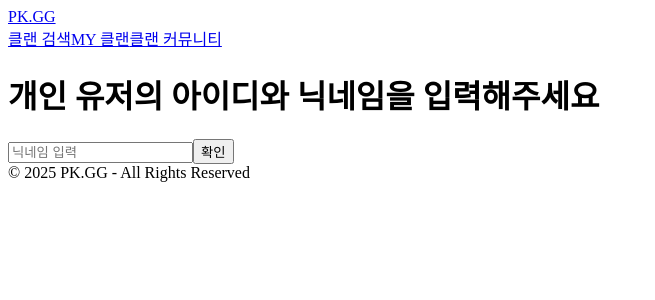
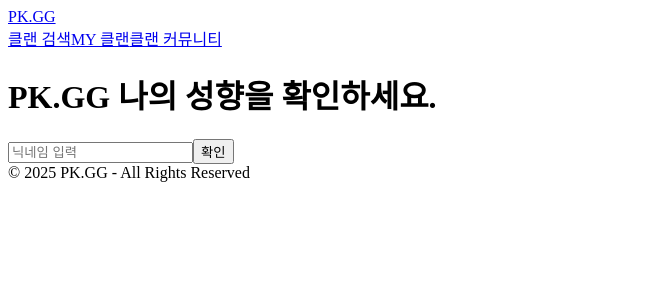
Before and after one commit to Parksark/PK-.gg, a Next.js app: page / in a window 1280 px wide. Shown: the top 300 px of the page, without its empty margins (0-655 px from the left). Built offline with nearby package versions, Linux system fonts and the light colour scheme.

Commit message:
Update index.jsx

```diff
--- a/pages/index.jsx
+++ b/pages/index.jsx
@@ -15,7 +15,7 @@
     <div className="flex flex-col min-h-screen">
       <Header />
       <main className="flex-grow flex flex-col items-center justify-center p-8">
-        <h1 className="text-2xl font-bold mb-4">개인 유저의 아이디와 닉네임을 입력해주세요</h1>
+        <h1 className="text-2xl font-bold mb-4">PK.GG 나의 성향을 확인하세요.</h1>
         <form onSubmit={handleSubmit} className="flex flex-col items-center space-y-4 w-full max-w-md">
           <input
             type="text"
```
